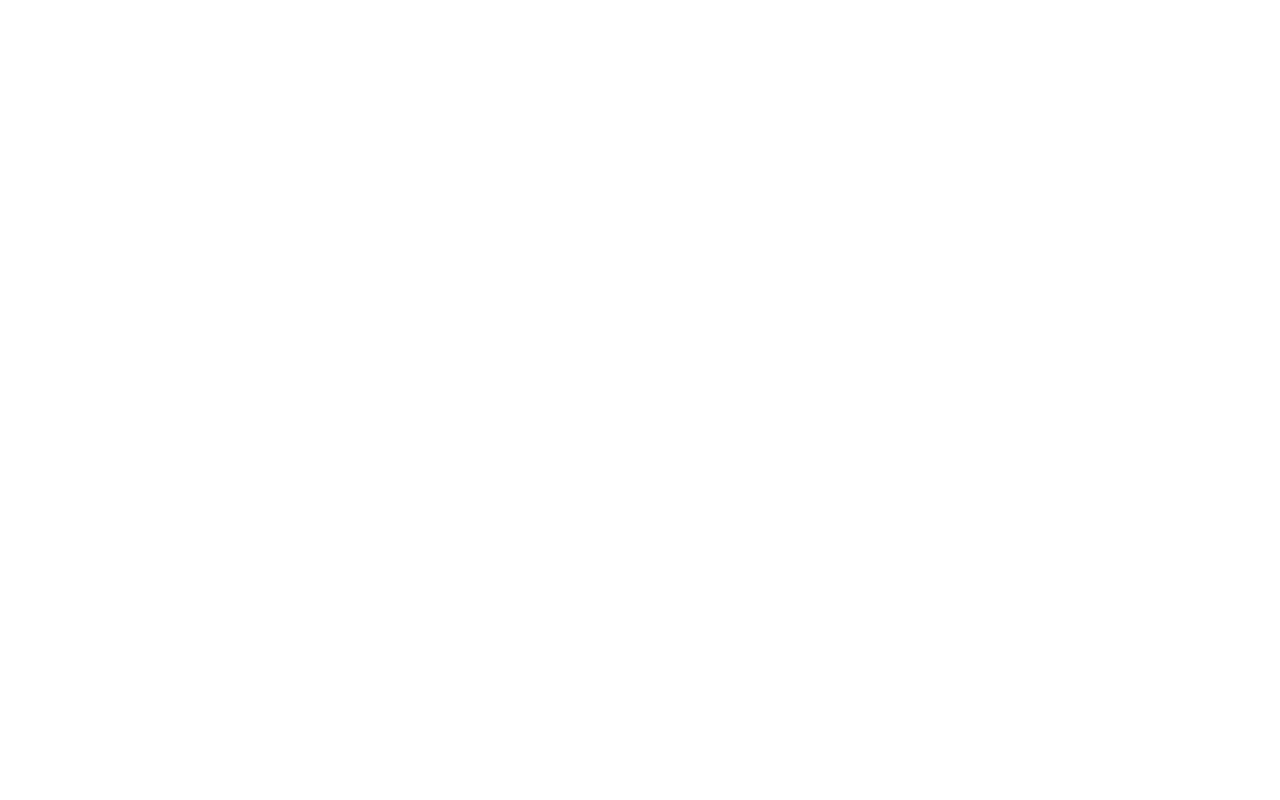
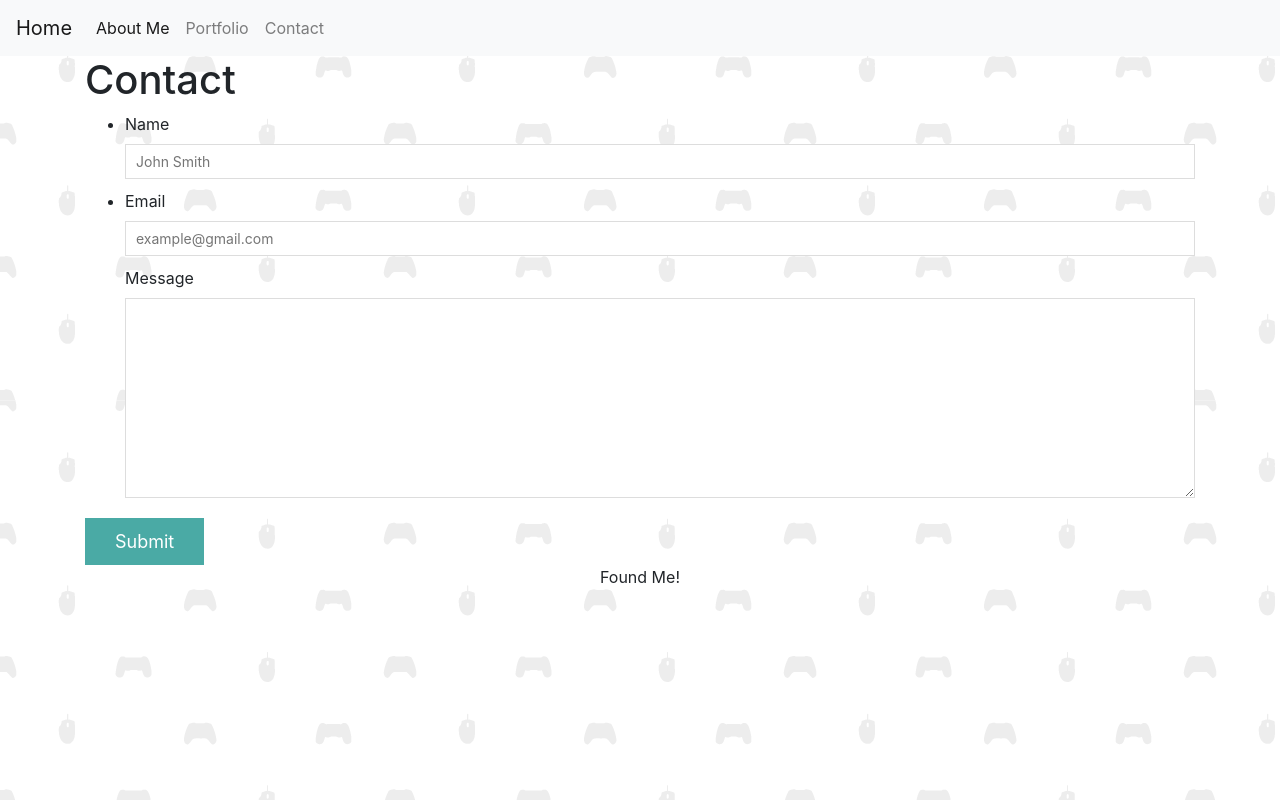
Before and after one commit to Dolson809/Bootstrap-Portfolio, a plain HTML site: page contact.html in a window 1280 px wide. Drawn offline with nearby package versions, Linux system fonts and the light colour scheme.

Commit message:
added more html and started on css

```diff
--- /dev/null
+++ b/Assets/style.css
@@ -0,0 +1,44 @@
+.game {
+    background-image: url("../Assets/Images/gaming-pattern.png");
+}
+
+#contact-form ul {
+    margin-bottom: 20px;
+}
+
+#contact-form li {
+    margin-bottom: 10px;
+
+}
+
+label,
+input[type=text],
+input[type=email],
+textarea {
+    display: block;
+    width: 100%;
+
+}
+
+input[type=text],
+input[type=email],
+textarea {
+    height: 35px;
+    border: 1px solid #ddd;
+    padding: 0 10px;
+    font-size: 14px;
+}
+
+textarea {
+    height: 200px;
+
+}
+
+input[type=submit]{
+    background: #4aaaa5;
+    border: 0 none;
+    color: #fff;
+    font-size: 18px;
+    padding: 10px 30px;
+    cursor: pointer;
+}
--- a/contact.html
+++ b/contact.html
@@ -0,0 +1,79 @@
+<!DOCTYPE html>
+<html lang="en">
+<head>
+    <meta charset="UTF-8">
+    <meta name="viewport" content="width=device-width, initial-scale=1.0">
+    <meta http-equiv="X-UA-Compatible" content="ie=edge">
+    <link rel="stylesheet" href="https://stackpath.bootstrapcdn.com/bootstrap/4.3.1/css/bootstrap.min.css" integrity="sha384-ggOyR0iXCbMQv3Xipma34MD+dH/1fQ784/j6cY/iJTQUOhcWr7x9JvoRxT2MZw1T" crossorigin="anonymous">
+    <link rel="stylesheet" href="Assets/style.css">
+
+    <title>Document</title>
+</head>
+<body class="game">
+
+
+
+        <nav class="navbar navbar-expand-lg toper navbar-light bg-light">
+                <a class="navbar-brand " href="index.html">Home</a>
+                <button class="navbar-toggler" type="button" data-toggle="collapse" data-target="#navbarNav" aria-controls="navbarNav" aria-expanded="false" aria-label="Toggle navigation">
+                  <span class="navbar-toggler-icon"></span>
+                </button>
+                <div class="collapse navbar-collapse" id="navbarNav">
+                  <ul class="navbar-nav">
+                    <li class="nav-item active">
+                      <a class="nav-link" href="index.html">About Me <span class="sr-only">(current)</span></a>
+                    </li>
+                    <li class="nav-item">
+                      <a class="nav-link" href="portfolio.html">Portfolio</a>
+                    </li>
+                    <li class="nav-item">
+                      <a class="nav-link" href="contact.html">Contact</a>
+                    </li>
+                    <li class="nav-item">
+                      <a class="nav-link disabled" href="#" tabindex="-1" aria-disabled="true"></a>
+                    </li>
+                  </ul>
+                </div>
+              </nav>
+
+              <div class="container">
+                    <!-- Content here -->
+                    <h1>Contact</h1>
+
+            <form id="contact-form">
+                <ul>
+                    <li>
+                        <label for="name">Name</label>
+                        <input type="text" name="name" id="name"
+                        placeholder="John Smith"
+                        required="required">
+
+                    </li>
+                    <li>
+                            <label for="email">Email</label>
+                            <input type="text" name="email" id="email"
+                            placeholder="example@gmail.com"
+                            required="required">
+
+                        </li>
+                        <label for="message">Message</label>
+                        <textarea id="message" name="message"
+                        required="required" ></textarea>
+                    </li>
+                </ul>
+                <input type="submit" name="submit" >
+            </form>
+
+                  </div>
+
+
+
+              <footer class="container-fluid text-center">
+                    Found Me!
+                    </footer>
+
+              <script src="https://code.jquery.com/jquery-3.3.1.slim.min.js" integrity="sha384-q8i/X+965DzO0rT7abK41JStQIAqVgRVzpbzo5smXKp4YfRvH+8abtTE1Pi6jizo" crossorigin="anonymous"></script>
+              <script src="https://cdnjs.cloudflare.com/ajax/libs/popper.js/1.14.7/umd/popper.min.js" integrity="sha384-UO2eT0CpHqdSJQ6hJty5KVphtPhzWj9WO1clHTMGa3JDZwrnQq4sF86dIHNDz0W1" crossorigin="anonymous"></script>
+              <script src="https://stackpath.bootstrapcdn.com/bootstrap/4.3.1/js/bootstrap.min.js" integrity="sha384-JjSmVgyd0p3pXB1rRibZUAYoIIy6OrQ6VrjIEaFf/nJGzIxFDsf4x0xIM+B07jRM" crossorigin="anonymous"></script>
+              </body>
+              </html>
```
Also changed, not shown: index.html (+40 -1 lines), portfolio.html (+74 -0 lines), Assets/Images/download (1).jpg (added), Assets/Images/download (4).jpg (added), Assets/Images/download.jpg (added), Assets/Images/gaming-pattern.png (added), Assets/Images/readme.txt (added).
